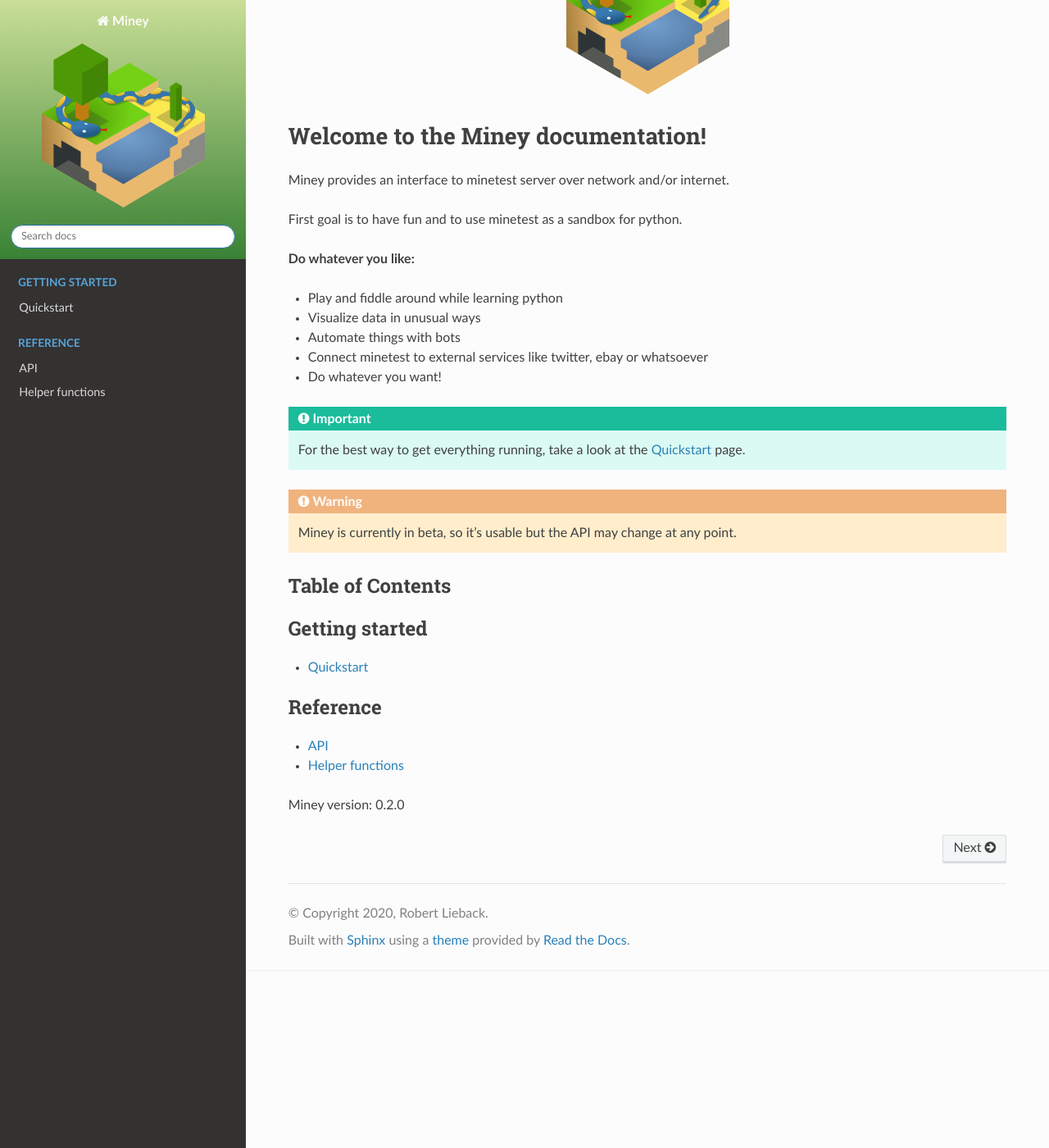
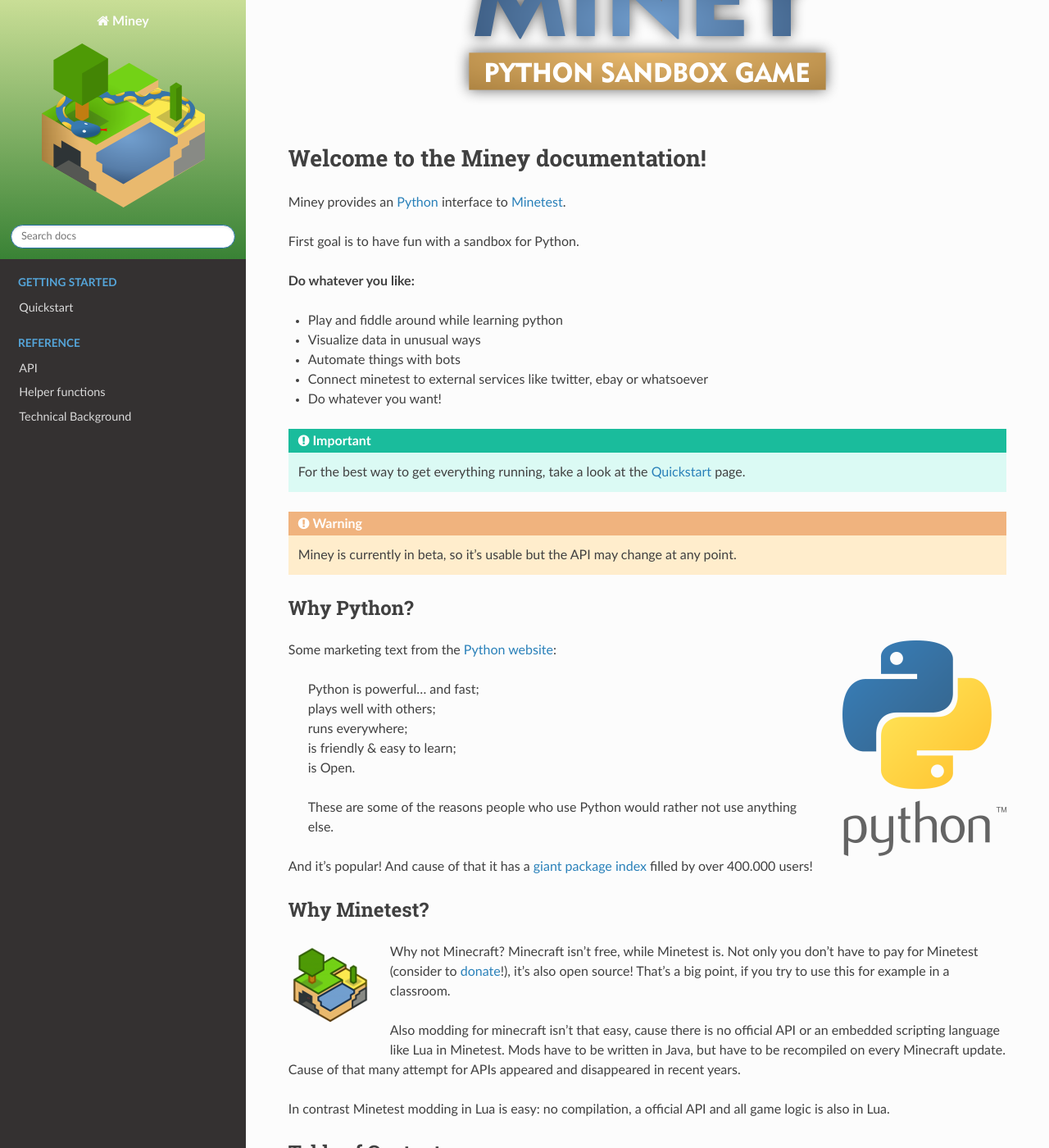
Before and after one commit to miney-py/miney, a Sphinx documentation site: the page built from docs/index.rst, in a window 1280 px wide and 1400 px high, scrolled down 216 px. Shown: the whole window at 82% size. Built offline with Sphinx 7.4.7 and the Read the Docs theme 2.0.0, drawn with Linux system fonts in a browser that asks for light colours.

```diff
--- a/docs/index.rst
+++ b/docs/index.rst
@@ -1,4 +1,4 @@
-.. image:: miney-logo.png
+.. image:: miney-slogan.png
    :alt: Miney logo
    :align: center
    :class: miney-logo-mainpage
@@ -7,9 +7,9 @@
 Welcome to the Miney documentation!
 ====================================
 
-Miney provides an interface to minetest server over network and/or internet.
+Miney provides an `Python <https://www.python.org/>`_ interface to `Minetest <https://www.minetest.net/>`_.
 
-First goal is to have fun and to use minetest as a sandbox for python.
+First goal is to have fun with a sandbox for Python.
 
 **Do whatever you like:**
 
@@ -27,6 +27,40 @@
 
    Miney is currently in beta, so it's usable but the API may change at any point.
 
+Why Python?
+-------------
+
+.. image:: python-logo.png
+   :alt: Python logo
+   :align: right
+Some marketing text from the `Python website <https://www.python.org/about/>`_:
+
+   | Python is powerful... and fast;
+   | plays well with others;
+   | runs everywhere;
+   | is friendly & easy to learn;
+   | is Open.
+
+   These are some of the reasons people who use Python would rather not use anything else.
+
+And it's popular! And cause of that it has a `giant package index <https://pypi.org/>`_ filled by over 400.000 users!
+
+
+Why Minetest?
+---------------
+.. image:: minetest-logo.png
+   :alt: Python logo
+   :align: left
+
+Why not Minecraft? Minecraft isn't free, while Minetest is. Not only you don't have to pay for Minetest (consider to `donate <https://www.minetest.net/get-involved/#donate>`_!), it's also open source!
+That's a big point, if you try to use this for example in a classroom.
+
+Also modding for minecraft isn't that easy, cause there is no official API or an embedded scripting language like Lua
+in Minetest. Mods have to be written in Java, but have to be recompiled on every Minecraft update.
+Cause of that many attempt for APIs appeared and disappeared in recent years.
+
+In contrast Minetest modding in Lua is easy: no compilation, a official API and all game logic is also in Lua.
+
 Table of Contents
 -----------------
 
@@ -42,5 +76,6 @@
 
    objects/index
    helpers
+   tech_background
 
 Miney version: |release|
--- a/miney/__init__.py
+++ b/miney/__init__.py
@@ -13,6 +13,8 @@
 from .lua import Lua
 from .inventory import Inventory
 from .exceptions import *
+from .tool import ToolIterable
+from .player import PlayerIterable
 
 __version__ = "0.2.0"
 default_playername = "MineyPlayer"
```
Also changed, not shown: docs/_templates/layout.html (+9 -0 lines), docs/tech_background.rst (added, +55 -0 lines), docs/minetest-logo.png (added), docs/miney-slogan.png (added), docs/python-logo.png (added), 4 other files.
